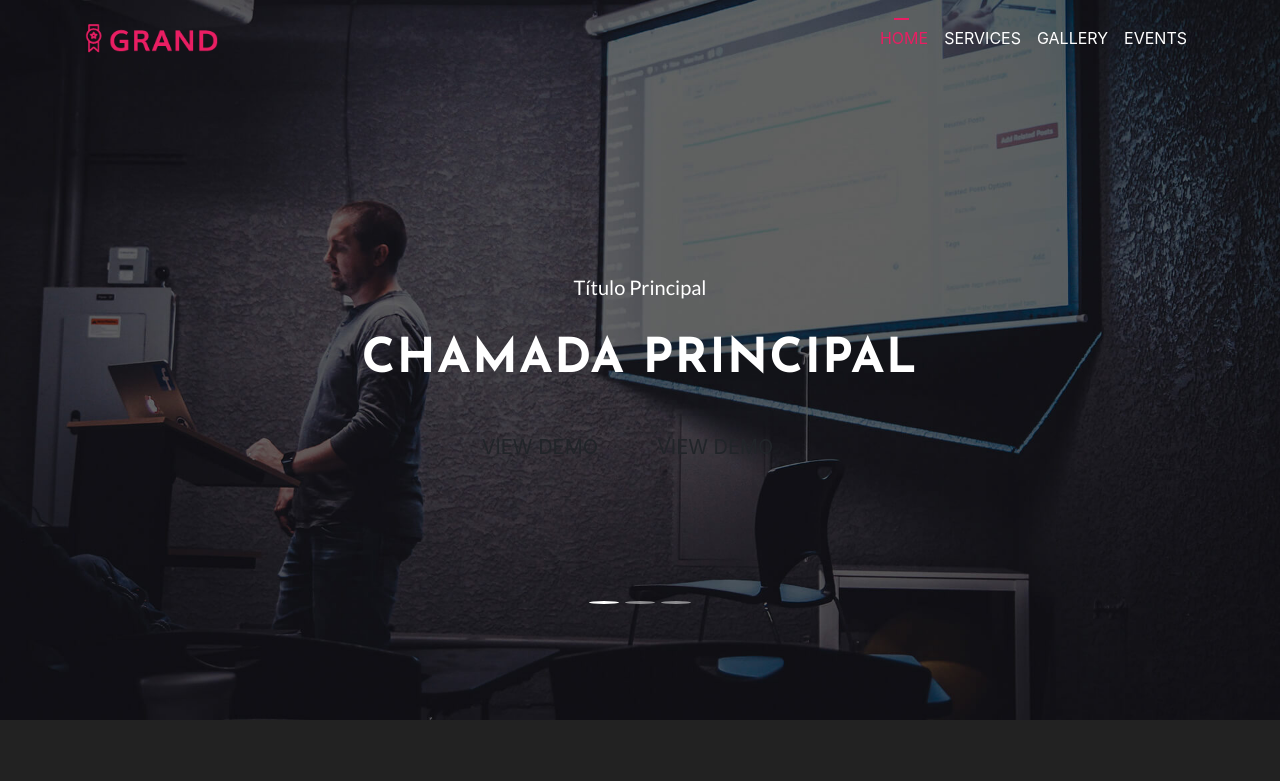
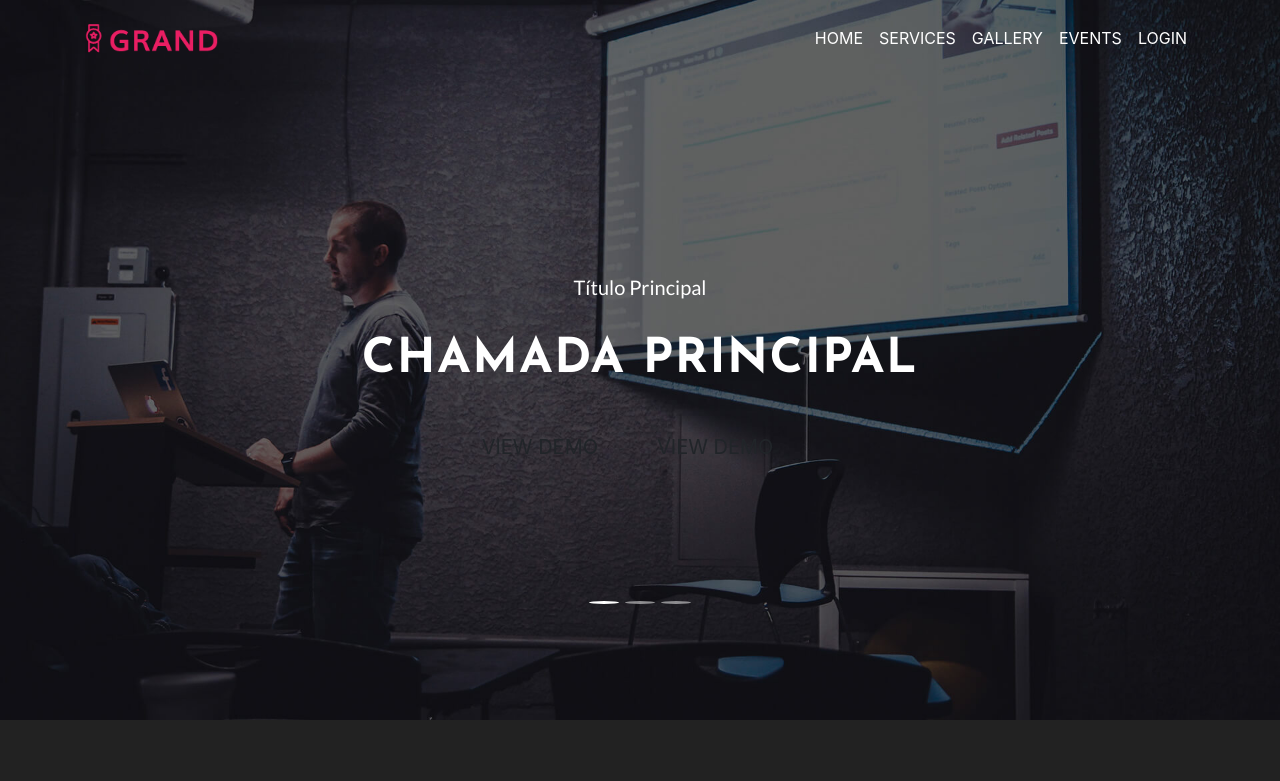
Before and after one commit to 9imeio/angular-admin, an Angular app: page /Home in a window 1280 px wide. Shown: the top 781 px of the page. Built offline with nearby package versions, Linux system fonts and the light colour scheme; a web font is replaced by a local one.

Commit message:
Criando objeto para o título do menu

```diff
--- a/src/app/configuration.ts
+++ b/src/app/configuration.ts
@@ -1,4 +1,13 @@
 export const configuration = {
+    menu: {
+        navMenu: [
+            { title: 'Home', classActive:'home', routerLink:'\Home'},
+            { title: 'Services',classActive:'service', routerLink:'\Services' },
+            { title: 'Gallery', classActive:'gallery', routerLink:'\Gallery' },
+            { title: 'Events', classActive:'events', routerLink:'\Events'},
+            { title: 'Login',classActive:'login', routerLink:'\Login' },
+        ]
+    },
     header: {
         heading: 'Título Principal',
         headingText: 'Chamada Principal',
--- a/src/app/navigation/navigation.component.html
+++ b/src/app/navigation/navigation.component.html
@@ -14,24 +14,9 @@
     </div>
     <div class="collapse navbar-collapse" id="main-navbar">
       <ul class="navbar-nav mr-auto w-100 justify-content-end">
-          <li class="nav-item" (click)="getActiveTab('home')" [class.active]="activeTab === 'home'">
-            <a class="nav-link" routerLink="/Home">
-              Home
-            </a>
-          </li>
-          <li class="nav-item" (click)="getActiveTab('services')" [class.active]="activeTab === 'services'">
-            <a class="nav-link" routerLink="/Services">
-              Services
-            </a>
-          </li>
-          <li class="nav-item" (click)="getActiveTab('gallery')" [class.active]="activeTab === 'gallery'">
-            <a class="nav-link" routerLink="/Gallery">
-              Gallery
-            </a>
-          </li>
-          <li class="nav-item" (click)="getActiveTab('events')" [class.active]="activeTab === 'events'">
-            <a class="nav-link" routerLink="/Events">
-              Events
+        <li class="nav-item" (click)="getActiveTab('home')" *ngFor="let navMenu of menu.navMenu" [class.active]="activeTab === navMenu.activeMenu">
+          <a class="nav-link" routerLink="{{navMenu.routerLink}}">
+            {{ navMenu.title }}
           </a>
         </li>
       </ul>
@@ -52,6 +37,9 @@
     <li>
       <a class="page-scroll" routerLink="/Events">Events</a>
     </li>
+    <li>
+      <a class="page-scroll" routerLink="/Login">Login</a>
+    </li>
   </ul>
   <!-- Mobile Menu End -->
 
--- a/src/app/navigation/navigation.component.ts
+++ b/src/app/navigation/navigation.component.ts
@@ -1,4 +1,5 @@
 import { Component, OnInit } from '@angular/core';
+import { ConfigService } from '../config.service';
 
 @Component({
   selector: 'app-navigation',
@@ -7,15 +8,20 @@ import { Component, OnInit } from '@angular/core';
 })
 export class NavigationComponent implements OnInit {
 
+  menu: {};
   activeTab = 'home';
 
-  constructor() { }
+  constructor(private config: ConfigService) { }
 
   ngOnInit() {
+    this.menu = this.getMenu();
   }
 
   getActiveTab(tabName: string) {
     this.activeTab = tabName;
   }
 
+  getMenu(){
+    return this.config.getConfig().menu;
+  }
 }
```
Lines whose indentation alone changed are shown as unchanged.
